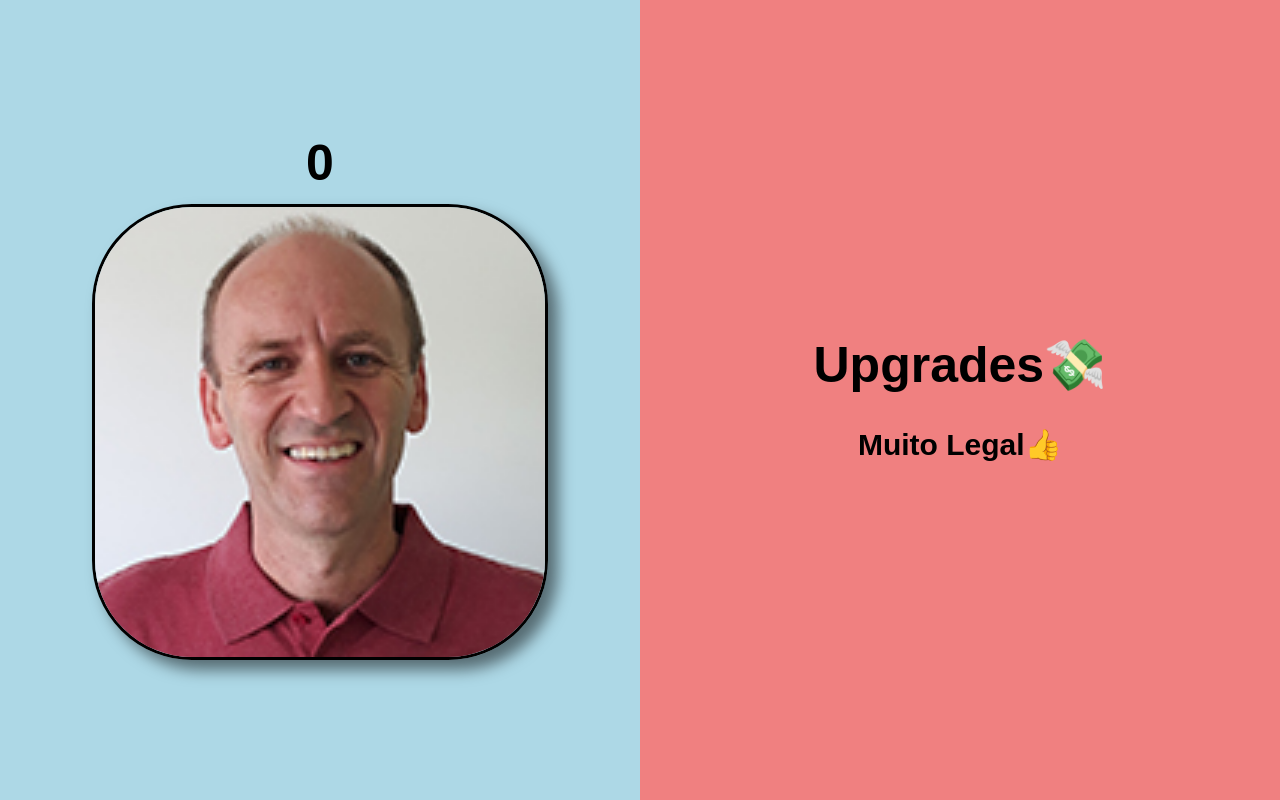
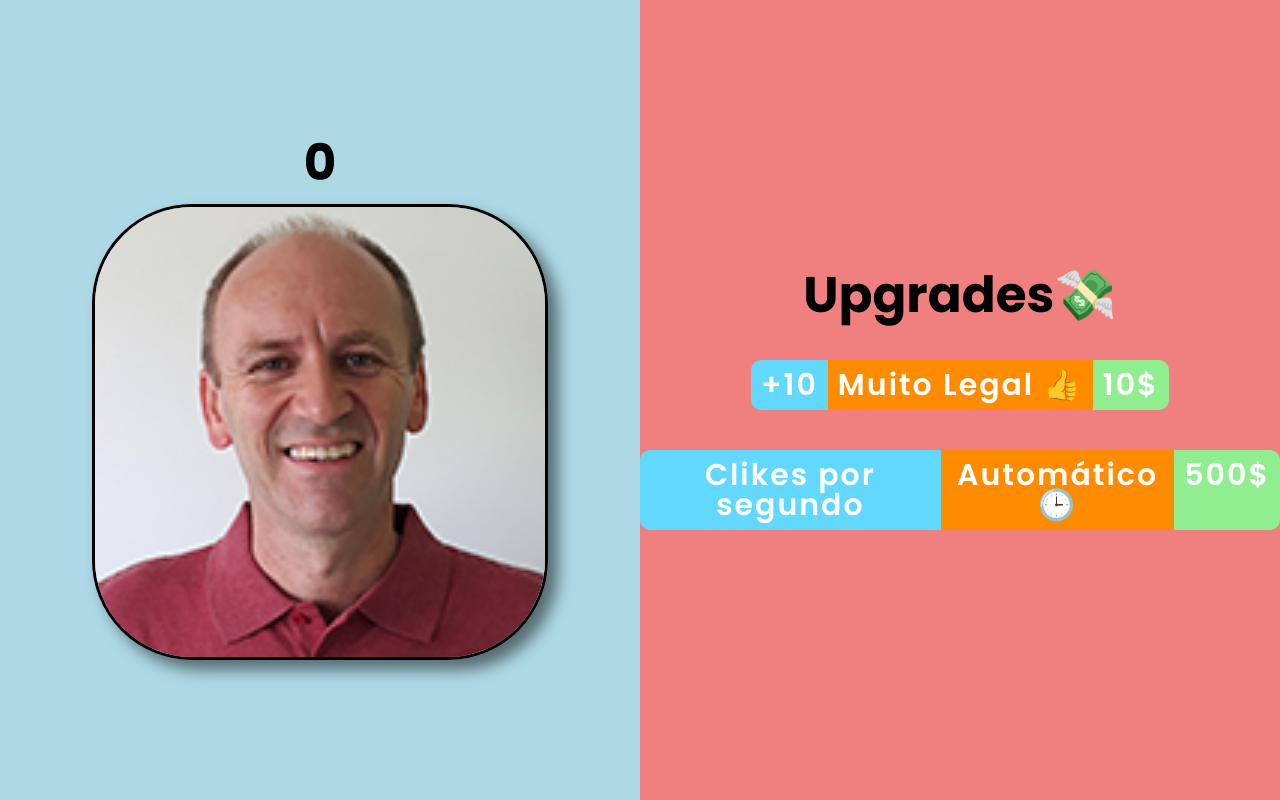
Before and after one commit to bigjujas/edecioclicker, a React (Vite) app: page / in a window 1280 px wide. Built offline with nearby package versions, Linux system fonts and the light colour scheme.

Commit message:
upgrades adicionados

```diff
--- a/src/App.css
+++ b/src/App.css
@@ -1,6 +1,10 @@
+@import url('https://fonts.googleapis.com/css2?family=Poppins:ital,wght@0,100;0,200;0,300;0,400;0,500;0,600;0,700;0,800;0,900;1,100;1,200;1,300;1,400;1,500;1,600;1,700;1,800;1,900&display=swap');
+
+
 html, body {
   margin: 0;
   height: 100%;
+  -webkit-user-select: none;
 }
 
 .container {
@@ -28,7 +32,7 @@ html, body {
 }
 
 .edecio h1 {
-  font-family: Arial, Helvetica, sans-serif;
+  font-family: "Poppins", sans-serif;
   font-weight: 700;
   font-size: 50px;
   margin-bottom: 2vh;
@@ -44,8 +48,13 @@ html, body {
   box-shadow: 10px 10px 15px rgba(0, 0, 0, 0.5);
 }
 
+.edecio img:active {
+  transform: scale(1.05);
+}
+
 .upgrades {
-  font-family: Arial, Helvetica, sans-serif;
+  text-align: center;
+  font-family: "Poppins", sans-serif;
   font-weight: 700;
   font-size: 50px;
 }
@@ -53,6 +62,46 @@ html, body {
 .upgrade__container {
   display: flex;
   justify-content: center;
-  font-size: 30px;
   margin-top: 5vh;
 }
+
+.upgrade__container h2 {
+  margin: 0;
+  padding: 10px;
+  letter-spacing: 2px;
+  font-weight: 600;
+  font-size: 30px;
+  color: white;
+  background-color: rgb(98, 216, 255);
+  border-radius: 10px 0 0 10px;
+}
+
+.upgrade__container h3 {
+  margin: 0;
+  padding: 10px;
+  letter-spacing: 2px;
+  font-weight: 600;
+  font-size: 30px;
+  color: white;
+  background-color: darkorange;
+}
+
+.upgrade__container h4 {
+  margin: 0;
+  padding: 10px;
+  font-size: 30px;
+  font-weight: 600;
+  letter-spacing: 2px;
+  color: white;
+  background-color: lightgreen;
+  border-radius: 0 10px 10px 0;
+}
+
+.upgrade__container:hover {
+  transform: scale(1.05);
+  cursor: pointer;
+}
+
+.upgrade__container:active {
+  transform: scale(1.20);
+}
--- a/src/App.jsx
+++ b/src/App.jsx
@@ -1,42 +1,63 @@
-import { useState } from 'react'
+import { useState, useEffect } from 'react'
 import './App.css'
 import './reset.css'
 
 function App() {
   const [cliques, setCliques] = useState(0)
+  const [multiplicador, setMultiplicador] = useState(1)
+  const [custoUpgrade, setCustoUpgrade] = useState(10)
+  const [cliquesPorSegundo, setCliquesPorSegundo] = useState(0)
+  const [custoUpgradeAutomatizado, setCustoUpgradeAutomatizado] = useState(500)
 
   function Clique() {
-    // alert("Entrou")
-    const num = cliques + 1
-    setCliques(num)
-    congrats()
+    setCliques(prevCliques => prevCliques + multiplicador)
   }
 
-  function congrats() {
-    if (cliques % 50 == 0) {
-      alert("Muito legal! 👍")
+  function Upgrade() {
+    if (cliques >= custoUpgrade) {
+      setCliques(prevCliques => prevCliques - custoUpgrade)
+      setMultiplicador(prevMultiplicador => prevMultiplicador + 10)
+      setCustoUpgrade(prevCusto => Math.floor(prevCusto * 1.5)) // Aumenta o custo em 50%
     }
   }
 
-  function Upgrade() {
-    useState (10)
+  function UpgradeAutomatizado() {
+    if (cliques >= custoUpgradeAutomatizado) {
+      setCliques(prevCliques => prevCliques - custoUpgradeAutomatizado)
+      setCliquesPorSegundo(prevCliquesPorSegundo => prevCliquesPorSegundo + 50)
+      setCustoUpgradeAutomatizado(prevCusto => Math.floor(prevCusto * 1.5)) // Aumenta o custo em 50%
     }
+  }
+
+  useEffect(() => {
+    const intervalo = setInterval(() => {
+      setCliques(prevCliques => prevCliques + cliquesPorSegundo)
+    }, 1000)
+
+    return () => clearInterval(intervalo)
+  }, [cliquesPorSegundo])
 
   return (
     <>
-<div class="container">
-  <div class="left-side">
+      <div className="container">
+        <div className="left-side">
           <div className="edecio">
             <h1>{cliques}</h1>
             <img src="./src/assets/edecio.jpg" alt="" onClick={Clique}/>
           </div>
         </div>
-  <div class="right-side">
+        <div className="right-side">
           <div className="upgrades">
             <h1>Upgrades💸</h1>
-    <div className="upgrade__container">
-      <h2>Muito Legal</h2>
-      <h3>👍</h3>
+            <div className="upgrade__container" onClick={Upgrade}>
+              <h2>+10</h2>
+              <h3>Muito Legal 👍</h3>
+              <h4>{custoUpgrade}$</h4> {/* Exibe o custo atualizado */}
+            </div>
+            <div className="upgrade__container" onClick={UpgradeAutomatizado}>
+              <h2>Clikes por segundo</h2>
+              <h3>Automático 🕒</h3>
+              <h4>{custoUpgradeAutomatizado}$</h4> {/* Exibe o custo atualizado */}
             </div>
           </div>
         </div>
```
Lines whose indentation alone changed are shown as unchanged.
